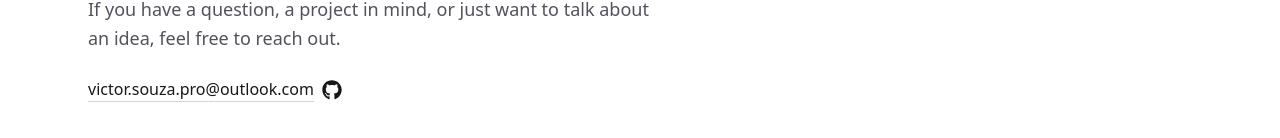
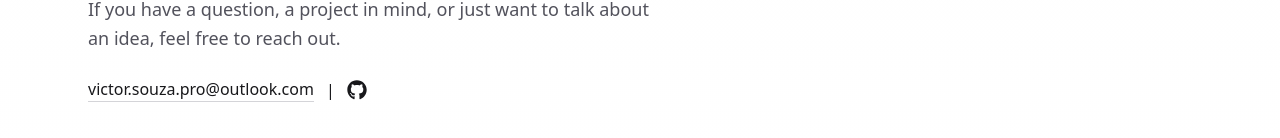
Before and after one commit to VictorSouzaCode/Victor-Portfolio, a Next.js app: page / in a window 1280 px wide. Shown: the part 2313-2451 px from the top of the page. Built offline with nearby package versions, Linux system fonts and the light colour scheme.

Commit message:
minor changes in the contact section

```diff
--- a/app/page.tsx
+++ b/app/page.tsx
@@ -135,10 +135,12 @@ export default function Home() {
             >
               victor.souza.pro@outlook.com
             </a>
+            <span className="mx-1">|</span>
             <a
             href="https://github.com/VictorSouzaCode"
             className="text-xl"
             >
+
               <FaGithub />
             </a>
           </div>
```
